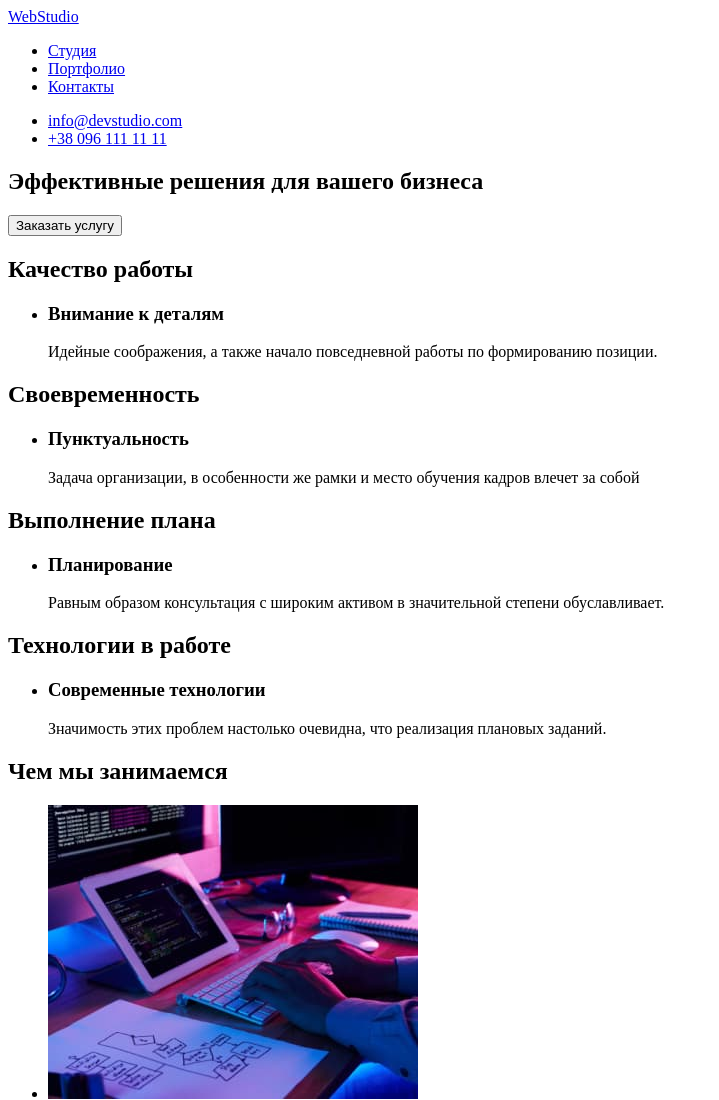
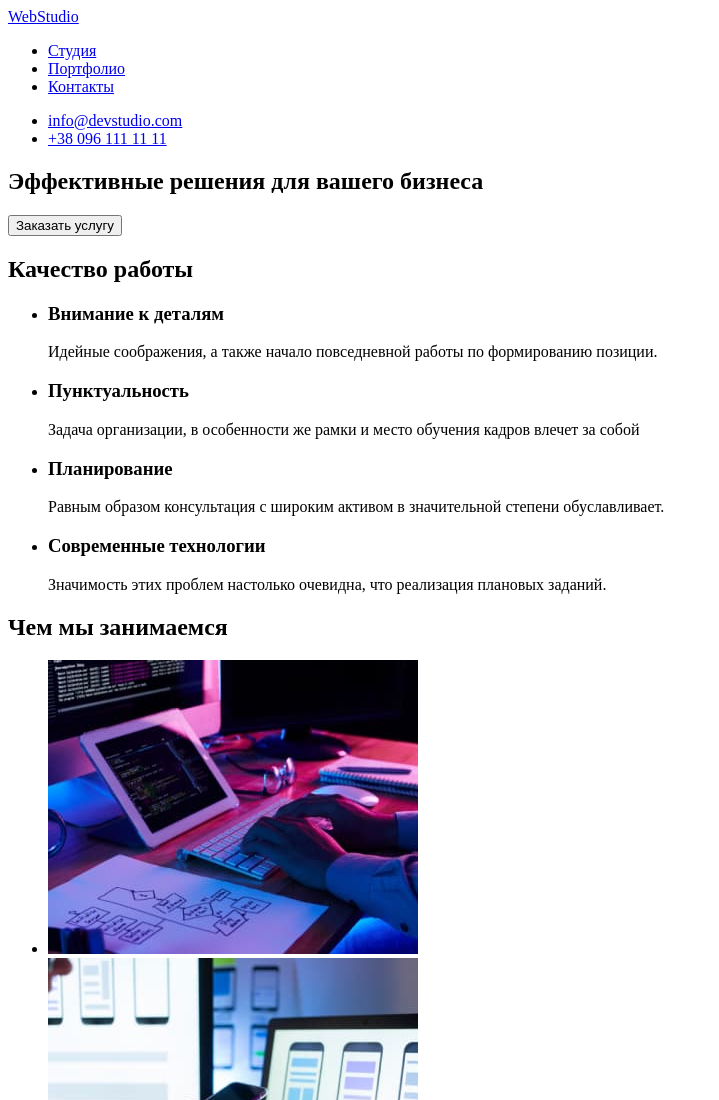
Before and after one commit to TanyaZinenko/goit-markup-hw-01, a plain HTML site: page index.html in a window 1280 px wide. Shown: the top 1100 px of the page, without its empty margins (0-719 px from the left). Drawn offline with Linux system fonts and the light colour scheme.

Commit message:
Update index.html
second section corected.

```diff
--- a/index.html
+++ b/index.html
@@ -35,30 +35,18 @@
         <section>
             <h2> Качество работы </h2>
                 <ul>
-                    <li>
+                     <li>
                         <h3>Внимание к деталям</h3>
                         <p>Идейные соображения, а также начало повседневной работы по формированию позиции.</p>
                     </li>
-                </ul>
-
-            <h2>Своевременность</h2>
-                <ul>
-                     <li>
+                    <li>
                         <h3>Пунктуальность</h3>
-                        <p>Задача организации, в особенности же рамки и место обучения кадров влечет за собой</p>
-                     </li>
-                 </ul>
-
-            <h2>Выполнение плана</h2>
-                <ul>
+                        <p>Задача организации, в особенности же рамки и место обучения кадров влечет за собой
+                        </p>
                     <li>
                         <h3>Планирование</h3>
                         <p>Равным образом консультация с широким активом в значительной степени обуславливает.</p>
                     </li>
-                 </ul>
-
-            <h2>Технологии в работе</h2>
-                <ul>
                     <li>
                         <h3>Современные технологии</h3>
                         <p>Значимость этих проблем настолько очевидна, что реализация плановых заданий.</p>
```
